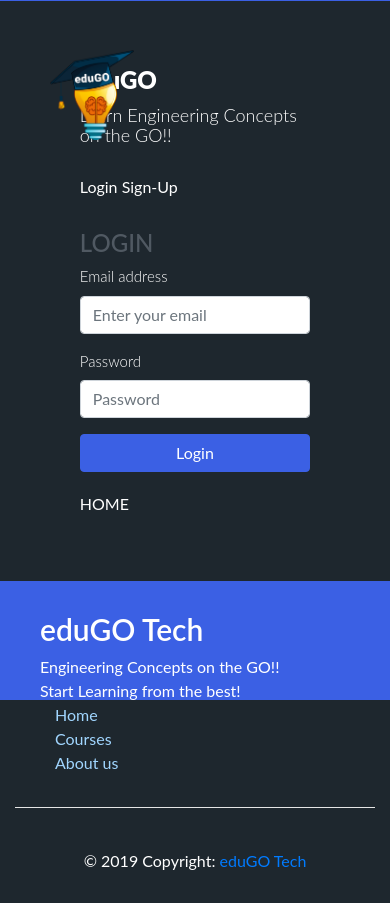
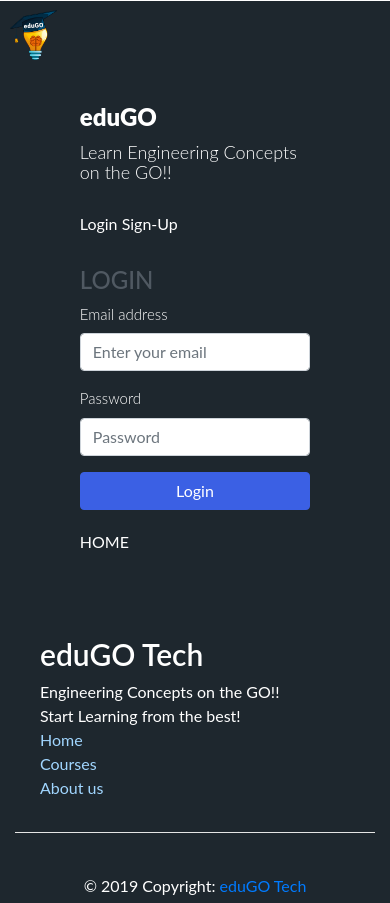
Before and after one commit to parthpanchal3399/eduGO-website, a PHP site: page /login.php in a window 390 px wide. Before the commit the page ends 870 px from the top, so only its background shows below. Run offline with PHP 8.4, Linux system fonts and the light colour scheme; some libraries are stand-ins or nearby versions.

Commit message:
login, signup responsive

```diff
--- a/src/css/style.css
+++ b/src/css/style.css
@@ -66,6 +66,9 @@ body{
     bottom: initial;
 }
 
+.website-logo img {
+    height: 90px;
+}
 
 .img-holder {
     display: inline-block;
@@ -467,6 +470,32 @@ footer {
     .browse-course-div {
         padding-top: 4%;
     }
+
+
+    /* Login */
+    .website-logo {
+        display: inline-block;
+        position: absolute;
+        top: 10px;
+        left: 10px;
+    }
+
+    .website-logo img {
+        height: 50px;
+    }
+
+    .img-holder {
+        display: none;
+    }
+
+    .login-form-mobile {
+        margin-top: 25px;
+    }
+
+    /* Footer */
+    .footer-links {
+        padding: 0;
+    }
 }
 
 
--- a/src/login.php
+++ b/src/login.php
@@ -6,7 +6,7 @@
     <div class="website-logo">
         <a href="index.php">
             <div>
-                <img height="90px" src="images/logo2.png" alt="logo">
+                <img src="images/logo2.png" alt="logo">
             </div>
         </a>
     </div>
@@ -21,7 +21,7 @@
         </div>
 
         <div class="col-lg-8 login-section"> <!-- Login Section -->
-            <div class="form-holder">
+            <div class="form-holder login-form-mobile">
                 <div class="form-content">
                     <div class="form-items">
                         <h3>eduGO</h3>
--- a/src/signup.php
+++ b/src/signup.php
@@ -22,7 +22,7 @@
 
 
         <div class="col-lg-8 login-section"> <!-- Signup Section -->
-            <div class="form-holder">
+            <div class="form-holder login-form-mobile">
                 <div class="form-content">
                     <div class="form-items">
                         <h3>eduGO</h3>
```
